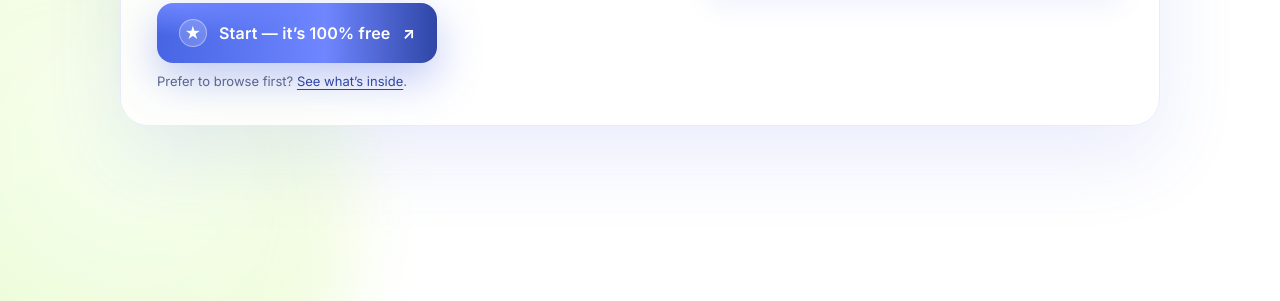
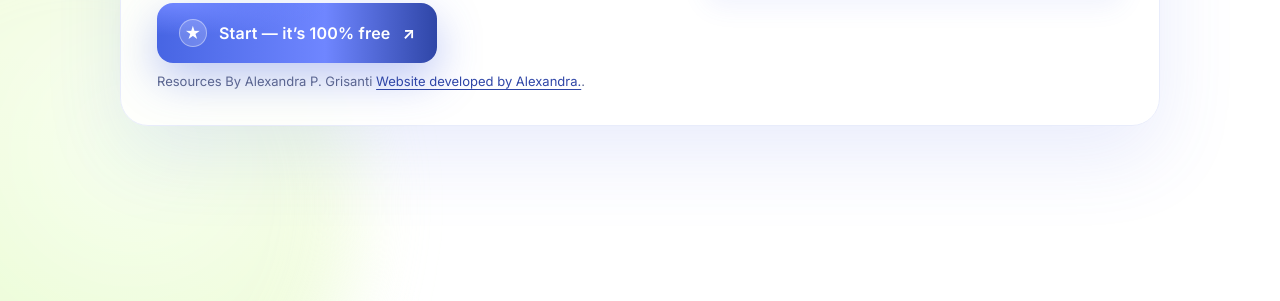
Before and after one commit to alundsvagen/Alexandra, a plain HTML site: page index.html in a window 1280 px wide. Shown: the part 499-800 px from the top of the page. Drawn offline with nearby package versions, Linux system fonts and the light colour scheme.

Commit message:
Update index.html

```diff
--- a/index.html
+++ b/index.html
@@ -164,7 +164,7 @@
           <span>Start — it’s 100% free</span>
           <span class="arrow">↗</span>
         </a>
-        <div class="help fade-up delay">Prefer to browse first? <a href="#overview">See what’s inside</a>.</div>
+        <div class="help fade-up delay">Resources By Alexandra P. Grisanti <a href="https://alexandrapgrisanti.com/">Website developed by Alexandra.</a>.</div>
       </div>
 
       <!-- Right: very short benefits list -->
```
